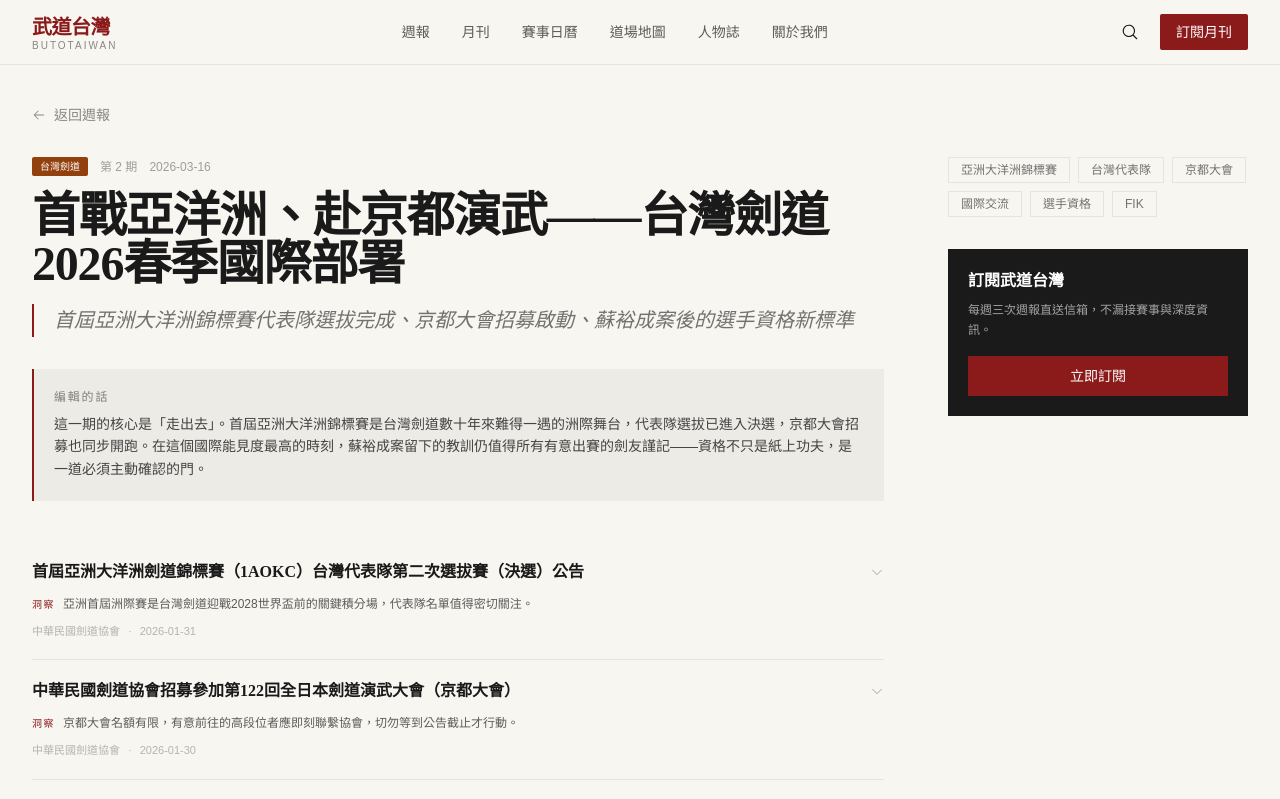
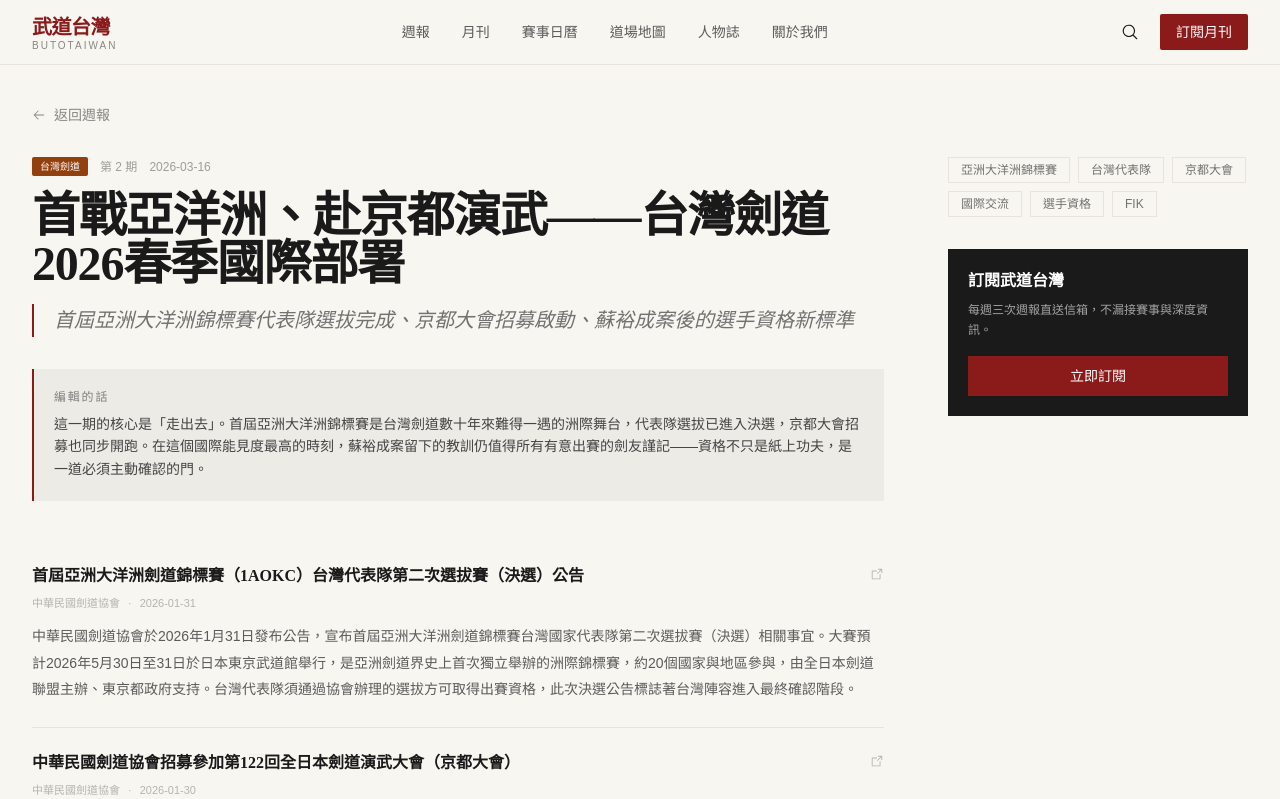
Before and after one commit to Fuyo0426/butoTaiwan, a Next.js app: page /weekly/2026-03-16_taiwan-kendo-international-2026 in a window 1280 px wide. Shown: the top 799 px of the page. Built offline with nearby package versions, Linux system fonts and the light colour scheme.

Commit message:
weekly: paragraph layout, remove wudedian entry, 6-month competition filter in skill

```diff
--- a/components/NewsAccordion.tsx
+++ b/components/NewsAccordion.tsx
@@ -1,60 +1,34 @@
 'use client'
 
-import { useState } from 'react'
-import { ArrowSquareOut, CaretDown } from '@phosphor-icons/react'
+import { ArrowSquareOut } from '@phosphor-icons/react'
 import type { KendoNewsItem } from '@/lib/weekly-reports'
 
 export function NewsAccordion({ news }: { news: KendoNewsItem[] }) {
-  const [open, setOpen] = useState<number | null>(null)
-
   return (
     <div className="divide-y divide-border">
       {news.map((item, i) => (
-        <div key={i}>
-          {/* 預設顯示：標題 + 洞察 */}
-          <button
-            onClick={() => setOpen(open === i ? null : i)}
-            className="w-full text-left py-5 group"
-          >
-            <div className="flex items-start justify-between gap-4">
-              <div className="flex-1 min-w-0">
-                <h2 className="font-serif text-base font-semibold text-kendo-black group-hover:text-kendo-red transition-colors leading-snug mb-2">
+        <div key={i} className="py-6">
+          <div className="flex items-start justify-between gap-4 mb-2">
+            <h2 className="font-serif text-base font-semibold text-kendo-black leading-snug">
               {item.title}
             </h2>
-                <div className="inline-flex items-start gap-2">
-                  <span className="font-sans text-[10px] text-kendo-red tracking-[0.15em] uppercase flex-shrink-0 mt-0.5">洞察</span>
-                  <p className="font-sans text-xs text-kendo-black/70 leading-relaxed">{item.insight}</p>
+            <a
+              href={item.url}
+              target="_blank"
+              rel="noopener noreferrer"
+              className="flex-shrink-0 text-kendo-black/30 hover:text-kendo-red transition-colors mt-0.5"
+            >
+              <ArrowSquareOut size={14} />
+            </a>
           </div>
-              </div>
-              <CaretDown
-                size={14}
-                className={`flex-shrink-0 mt-1 text-kendo-black/30 transition-transform duration-200 ${open === i ? 'rotate-180' : ''}`}
-              />
-            </div>
-            <div className="flex items-center gap-2 font-sans text-[11px] text-kendo-black/30 mt-2">
+          <div className="flex items-center gap-2 font-sans text-[11px] text-kendo-black/30 mb-3">
             <span>{item.source}</span>
             <span>·</span>
             <span>{item.date}</span>
           </div>
-          </button>
-
-          {/* 展開後：完整摘要 + 原文連結 */}
-          {open === i && (
-            <div className="pb-5 pl-0">
-              <p className="font-sans text-sm text-kendo-black/65 leading-[1.9] mb-3">
+          <p className="font-sans text-sm text-kendo-black/70 leading-[1.9]">
             {item.summary}
           </p>
-              <a
-                href={item.url}
-                target="_blank"
-                rel="noopener noreferrer"
-                className="inline-flex items-center gap-1.5 font-sans text-xs text-kendo-black/40 hover:text-kendo-red transition-colors"
-              >
-                閱讀原文
-                <ArrowSquareOut size={12} />
-              </a>
-            </div>
-          )}
         </div>
       ))}
     </div>
--- a/lib/weekly-reports/2026-03-16_taiwan-kendo-spring-2026.json
+++ b/lib/weekly-reports/2026-03-16_taiwan-kendo-spring-2026.json
@@ -15,7 +15,7 @@
       "source": "中華民國劍道協會",
       "date": "2026-03-10",
       "url": "https://www.kendo.org.tw",
-      "summary": "全國大學劍道聯賽第一場比賽確定於3月29日在台北市立大學體育館舉行，共28支隊伍參加男女組團體賽。主辦方今年首次引入電子計分系統，取消手寫紀錄牌，並設置直播串流供校隊教練遠端觀摩。",
+      "summary": "全國大學劍道聯賽第一場比賽確定於3月29日在台北市立大學體育館舉行，共28支隊伍參加男女組團體賽。主辦方今年首次引入電子計分系統，取消手寫紀錄牌，並設置直播串流供校隊教練遠端觀摩。電子計分與直播是大學聯賽現代化的關鍵一步，降低觀摩門檻將加速各校戰術研究。",
       "insight": "電子計分與直播是大學聯賽現代化的關鍵一步，降低觀摩門檻將加速各校戰術研究"
     },
     {
@@ -23,7 +23,7 @@
       "source": "台灣劍道資訊網",
       "date": "2026-03-08",
       "url": "https://www.kendo.org.tw",
-      "summary": "中華民國劍道協會宣布2026年春季段位審查中，五段以上申請名額較去年縮減約30%，主要原因是配合全日本劍道連盟對於各國審查標準的統一要求，以及審查委員人力調整。協會同時開放海外歸台選手直接報名，不需重新從低段位開始。",
+      "summary": "中華民國劍道協會宣布2026年春季段位審查五段以上申請名額較去年縮減約30%，配合全日本劍道連盟統一各國審查標準的要求。協會同時開放海外歸台選手直接報名，不需重新從低段位開始。名額縮減短期造成積壓，長期有利於台灣段位與國際標準接軌。",
       "insight": "名額縮減短期造成積壓，長期有利於台灣段位與國際標準接軌，出國比賽的互認效益將提升"
     },
     {
@@ -31,7 +31,7 @@
       "source": "中華民國劍道協會公告",
       "date": "2026-03-05",
       "url": "https://www.kendo.org.tw",
-      "summary": "全國審判員資格講習課程今年起加入4小時線上模組，涵蓋規則修訂與影片判例分析，實體課程縮短為1天（原2天）。協會表示主要目的是讓中南部及東部道場的教練更容易取得審判資格，提升全台比賽辦理能力。",
+      "summary": "全國審判員資格講習課程今年起加入4小時線上模組，實體課程縮短為1天。協會表示主要目的是讓中南部及東部道場教練更容易取得審判資格，提升全台比賽辦理能力。線上化讓非六都道場的辦賽能力將逐步提升，地方賽事數量有望增加。",
       "insight": "線上化讓審判資格取得門檻降低，非六都道場的辦賽能力將逐步提升，地方賽事數量有望增加"
     },
     {
@@ -39,23 +39,14 @@
       "source": "高中體育總會",
       "date": "2026-03-01",
       "url": "https://www.cshs.org.tw",
-      "summary": "2026全國中學劍道錦標賽將於5月在台中舉辦，報名截止日為4月15日。今年新設「混齡個人組」，允許國中生與高中生同場競技，旨在解決部分縣市中學選手人數不足、難以組隊的問題。",
+      "summary": "2026全國中學劍道錦標賽將於5月在台中舉辦，報名截止日為4月15日。今年新設「混齡個人組」，允許國中生與高中生同場競技，解決部分縣市選手人數不足難以組隊的問題。這是少子化壓力下的制度創新，有助維持縣市代表隊參賽意願與選手升段連續性。",
       "insight": "混齡個人組是少子化壓力下的制度創新，有助於維持縣市代表隊的參賽意願與選手升段連續性"
-    },
-    {
-      "title": "台南武德殿百年道場春季公開稽古：開放外縣市劍士報名",
-      "source": "台南武德殿",
-      "date": "2026-03-14",
-      "url": "https://www.facebook.com/Wudedian",
-      "summary": "台南武德殿宣布將於4月6日（清明連假）舉辦春季公開稽古活動，今年首次開放全台各道場劍士報名，名額100人。活動包含自由稽古、段位示範及道場歷史導覽，外地劍士可預約參觀百年建築。",
-      "insight": "武德殿公開稽古成為跨道場交流的稀缺場合，台南本地劍士應掌握與外地高段位選手交流的機會"
     }
   ],
   "takeaways": [
     "3月29日大學聯賽首戰，電子計分系統首次上線，值得關注執行狀況",
     "五段以上審查名額縮減，有計畫升段者需提早備審，避免名額搶不到",
-    "審判講習線上化，非六都道場教練取得資格門檻降低，地方賽事生態將改變",
-    "4月6日台南武德殿公開稽古開放報名，難得的百年道場交流機會"
+    "審判講習線上化，非六都道場教練取得資格門檻降低，地方賽事生態將改變"
   ],
   "faq": [
     {
--- a/lib/weekly-reports/index.ts
+++ b/lib/weekly-reports/index.ts
@@ -57,6 +57,6 @@ export const weeklyReports: WeeklyReportMeta[] = [
     category: 'taiwan',
     tags: ['台灣賽事', '大學劍道', '段位審查', '春季賽程'],
     excerpt: '2026年春季台灣劍道賽事密集展開。大學聯賽首場於3月底登場，全國段位審查名額縮減引發討論，審判員資格講習新增線上課程，海外歸台選手首次獲得直接參賽資格。',
-    newsCount: 5,
+    newsCount: 4,
   },
 ]
```
Lines whose indentation alone changed are shown as unchanged.
